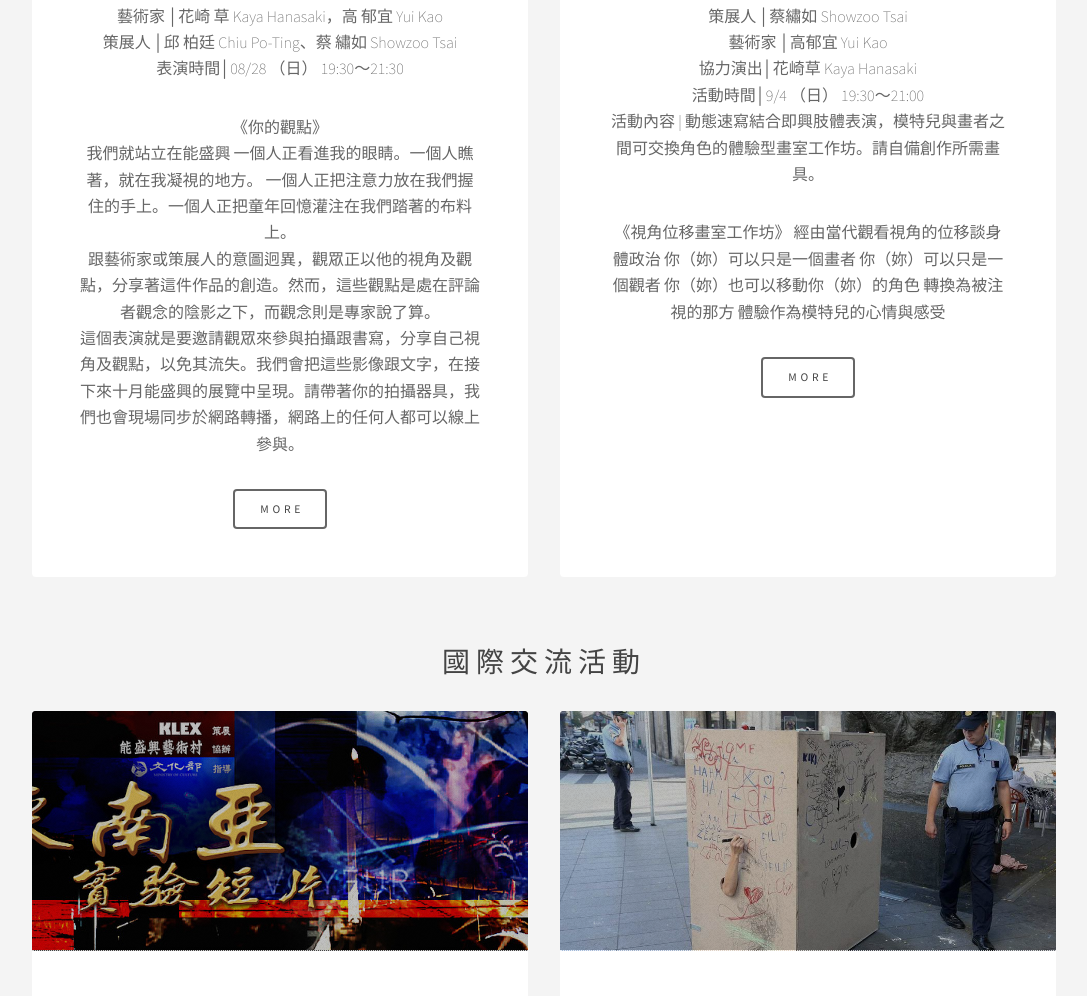
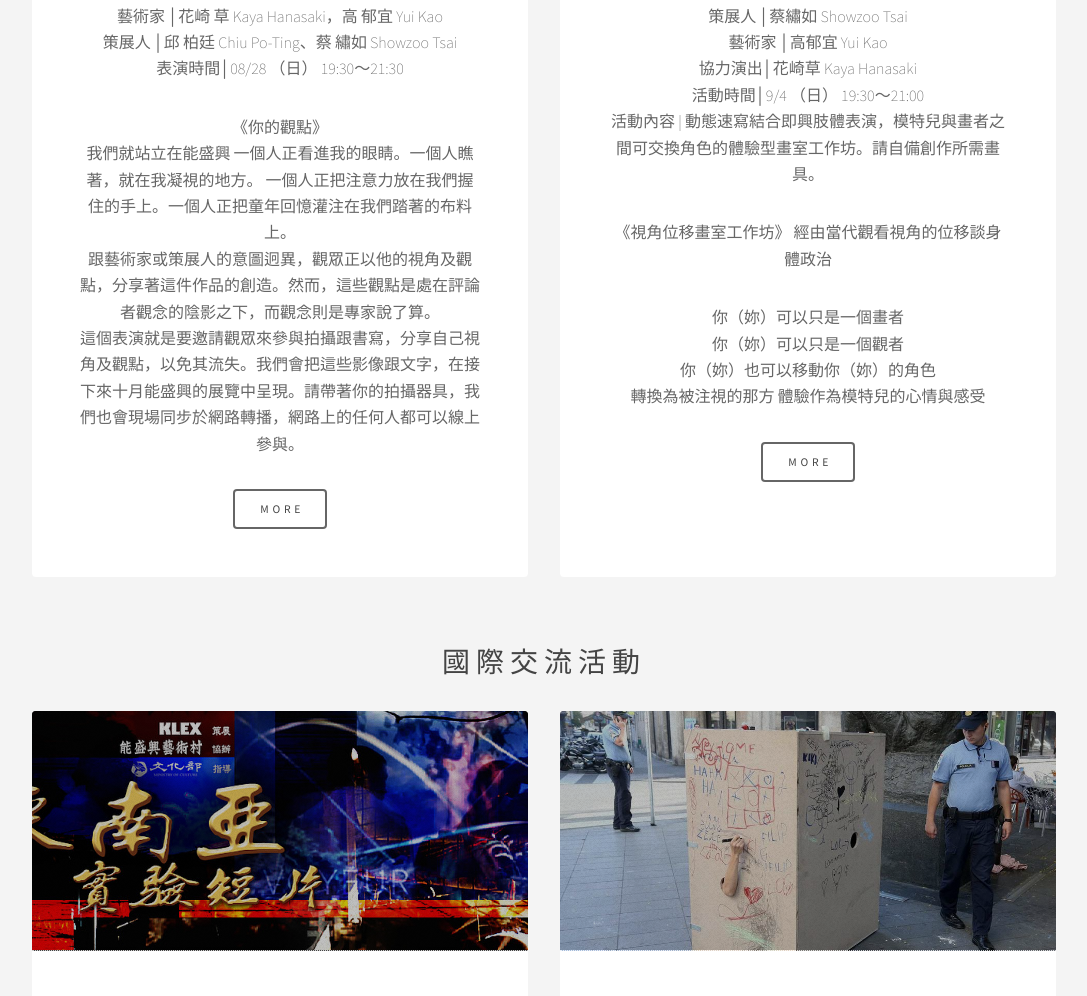
Before and after one commit to nfactoryairtw/nfactoryair, a plain HTML site: page index.html in a window 1280 px wide. Shown: the part 5390-6386 px from the top of the page, without its empty margins (96-1183 px from the left). Drawn offline with nearby package versions, Linux system fonts and the light colour scheme.

Commit message:
Update index.html

```diff
--- a/index.html
+++ b/index.html
@@ -9,7 +9,7 @@
 		<link rel="stylesheet" href="assets/js/slick/slick.css" />
 		<link rel="stylesheet" href="assets/js/slick/slick-theme.css" />
 		<style>
-		.galleria{ width: 1440px; background:  }
+		.galleria{ width: 1000px; background:  }
 		.table2 {
 			text-transform: uppercase;
 		}
@@ -309,12 +309,11 @@ Artist Talk: 丘偉揚│我來自柔佛海峽</h3>
 	<p>
 《視角位移畫室工作坊》
 經由當代觀看視角的位移談身體政治
-
-你（妳）可以只是一個畫者
-你（妳）可以只是一個觀者
-你（妳）也可以移動你（妳）的角色
-轉換為被注視的那方 體驗作為模特兒的心情與感受
 </p>
+	<p>你（妳）可以只是一個畫者<br>
+	  你（妳）可以只是一個觀者<br>
+	  你（妳）也可以移動你（妳）的角色<br>
+轉換為被注視的那方 體驗作為模特兒的心情與感受 </p>
     </p>
 
                         <ul class="actions">
```
